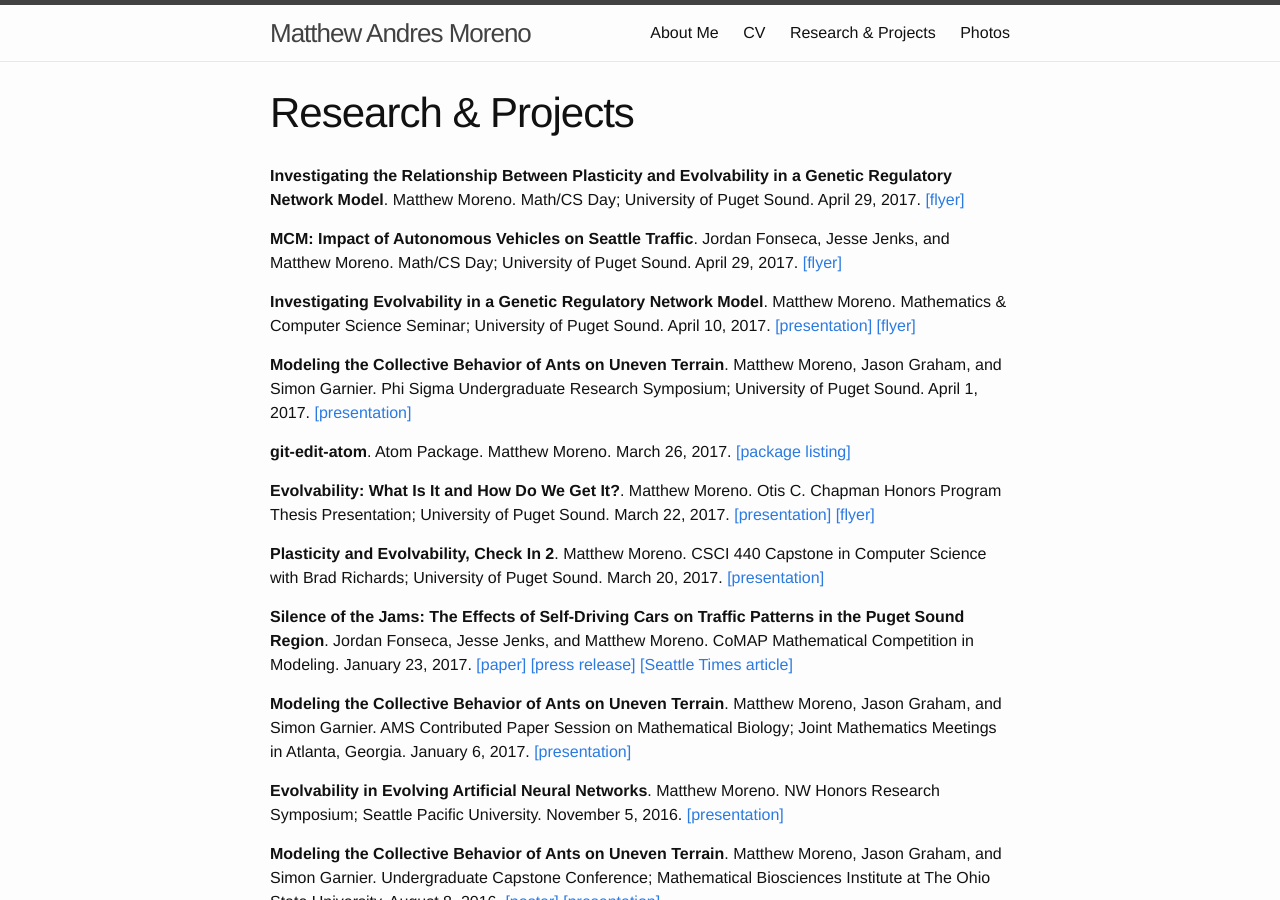
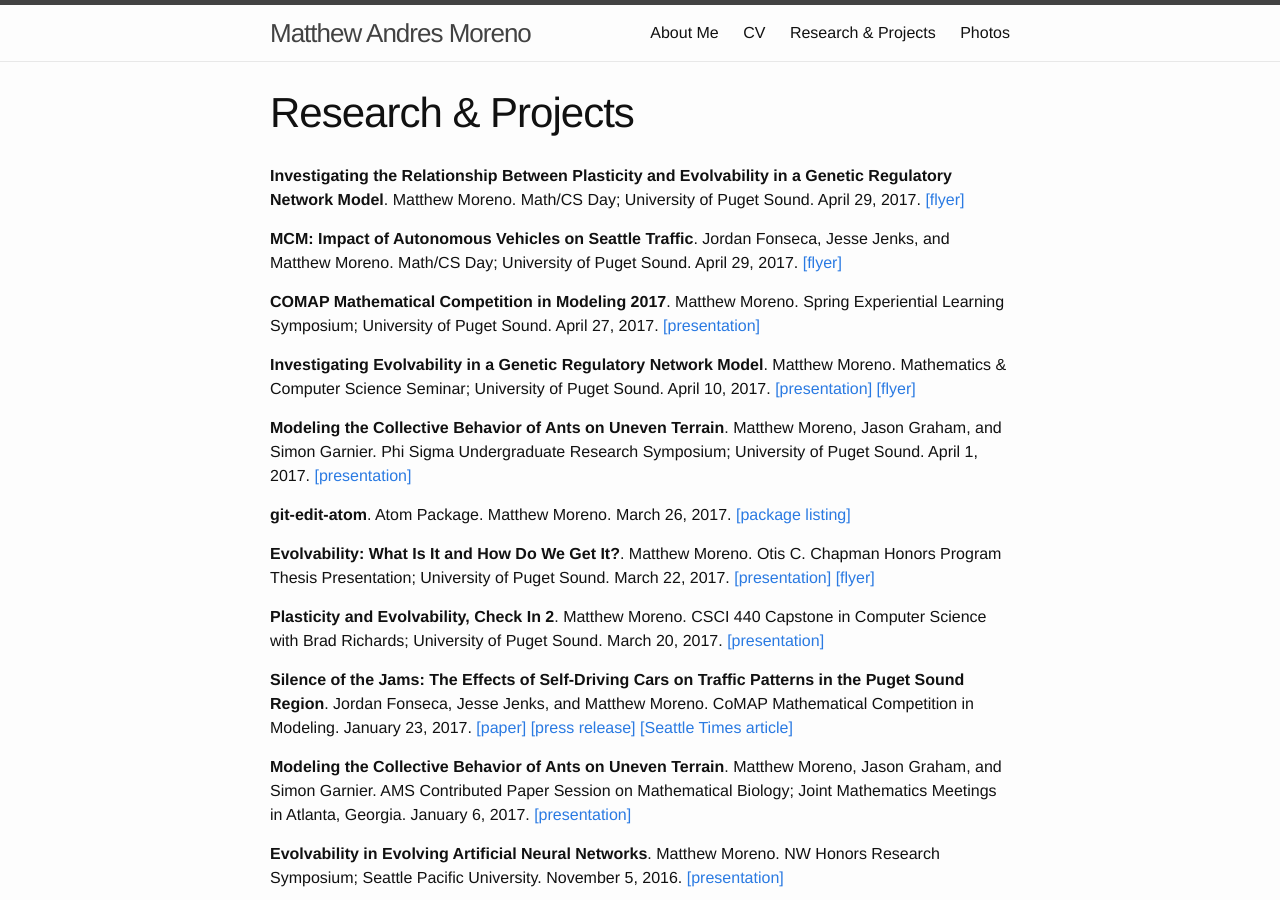
Before and after one commit to mmore500/mmore500.github.io, a Jekyll site: the page built from research.md, in a window 1280 px wide and 900 px high. Built offline with Jekyll 4.4.1, drawn with Linux system fonts in a browser that asks for light colours.

Commit message:
Add experiential learning symposium presentation

```diff
--- a/research.md
+++ b/research.md
@@ -8,6 +8,8 @@ permalink: /research/
 Genetic Regulatory Network Model**. Matthew Moreno. Math/CS Day; University of Puget Sound. April 29, 2017. [[flyer]](/resources/april_29_2017_flyer.pdf)
 
 **MCM: Impact of Autonomous Vehicles on Seattle Traffic**. Jordan Fonseca, Jesse Jenks, and Matthew Moreno. Math/CS Day; University of Puget Sound. April 29, 2017. [[flyer]](/resources/april_29_2017_flyer.pdf)
+
+**COMAP Mathematical Competition in Modeling 2017**. Matthew Moreno. Spring Experiential Learning Symposium; University of Puget Sound. April 27, 2017. [[presentation]](/resources/april_27_2017_presentation.pdf)
 
 **Investigating Evolvability in a Genetic Regulatory Network Model**. Matthew Moreno. Mathematics & Computer Science Seminar; University of Puget Sound. April 10, 2017. [[presentation]](/resources/april_10_2017_presentation.pdf) [[flyer]](/resources/april_10_2017_flyer.pdf)
 
```
Also changed, not shown: 1 other file.
